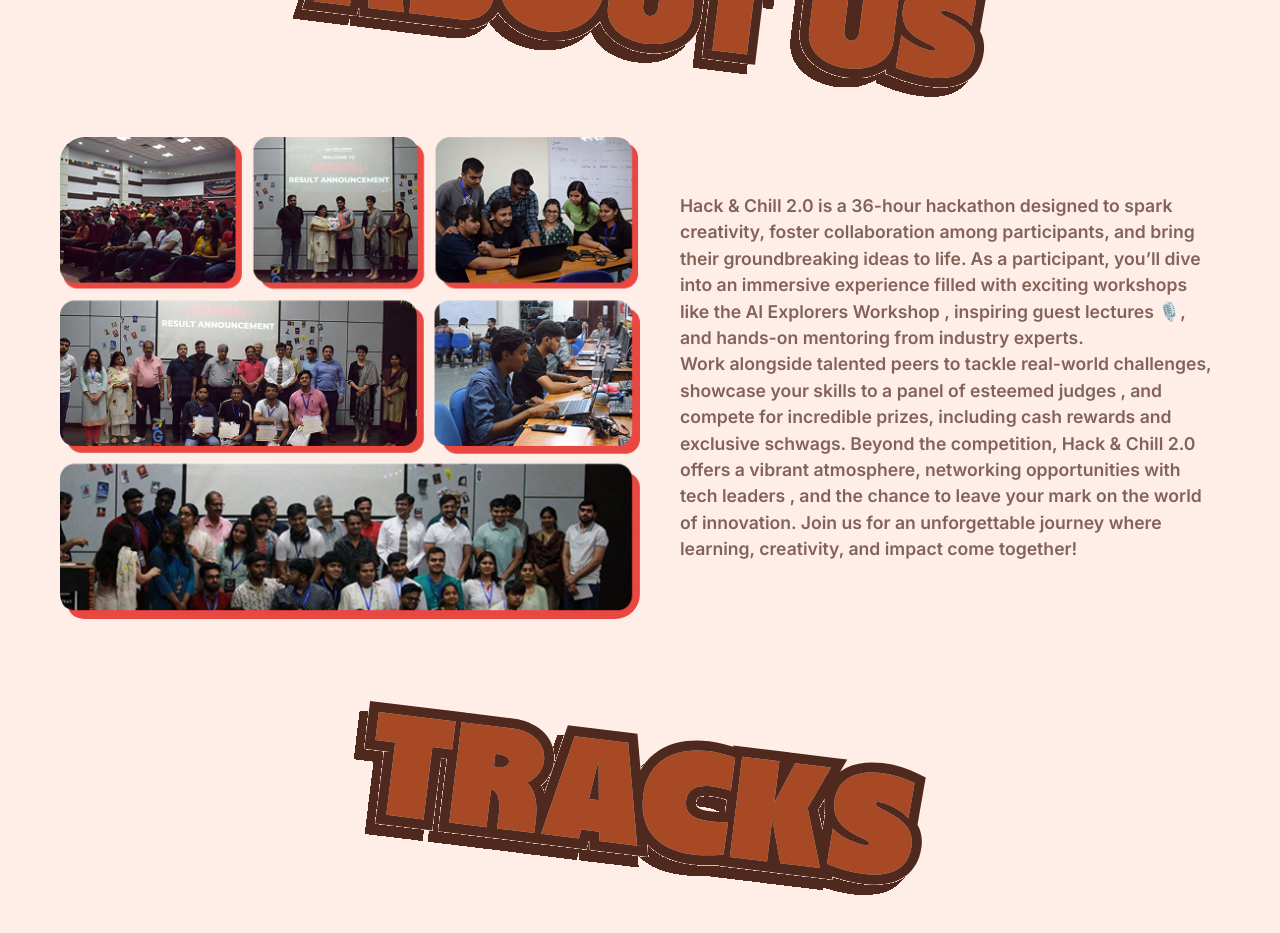
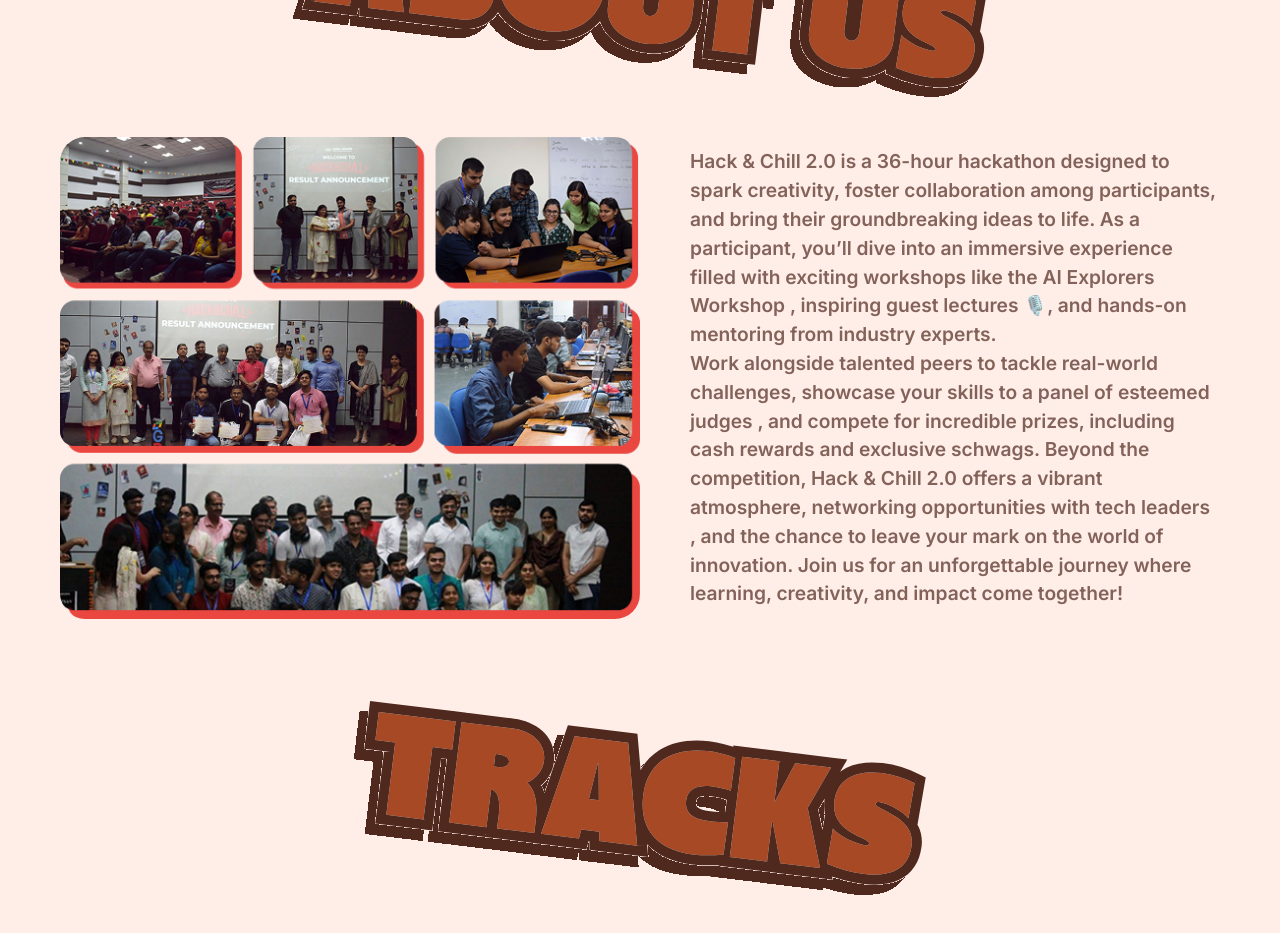
Before and after one commit to GDG-ADGIPS/Hack-Chill-2.0, a React (Vite) app: page / in a window 1280 px wide. Shown: the part 1100-2033 px from the top of the page. Built offline with nearby package versions, Linux system fonts and the light colour scheme.

Commit message:
about us gapping

```diff
--- a/src/components/About/About.css
+++ b/src/components/About/About.css
@@ -26,7 +26,7 @@
   display: flex;
   justify-content: center;
   align-items: center;
-  gap: 40px;
+  gap: 50px;
 }
 .aboutus-content img {
   width: 50%;
@@ -38,7 +38,7 @@
 .aboutus-content p {
   font-family: "Inter", sans-serif;
   text-align: left;
-  font-size: 1.1em;
+  font-size: 1.2em;
   color: var(--brand-color);
   opacity: 70%;
   font-weight: 600;
```
